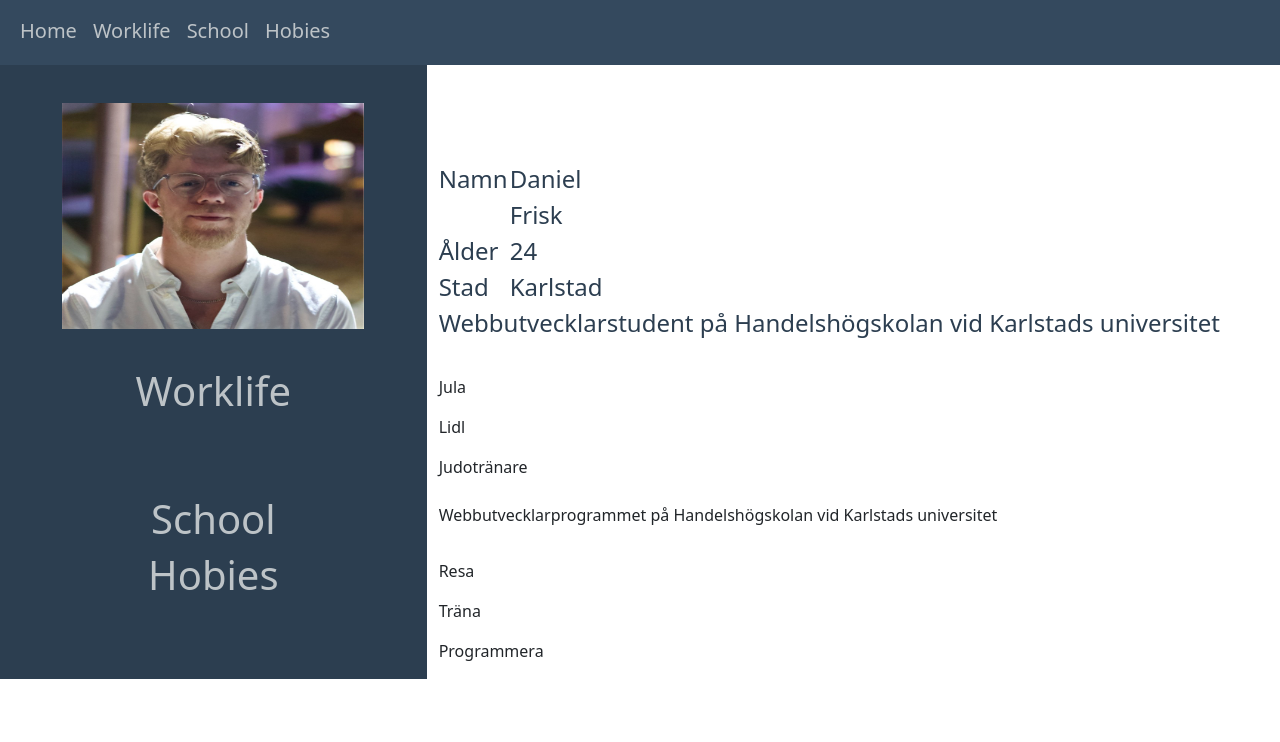
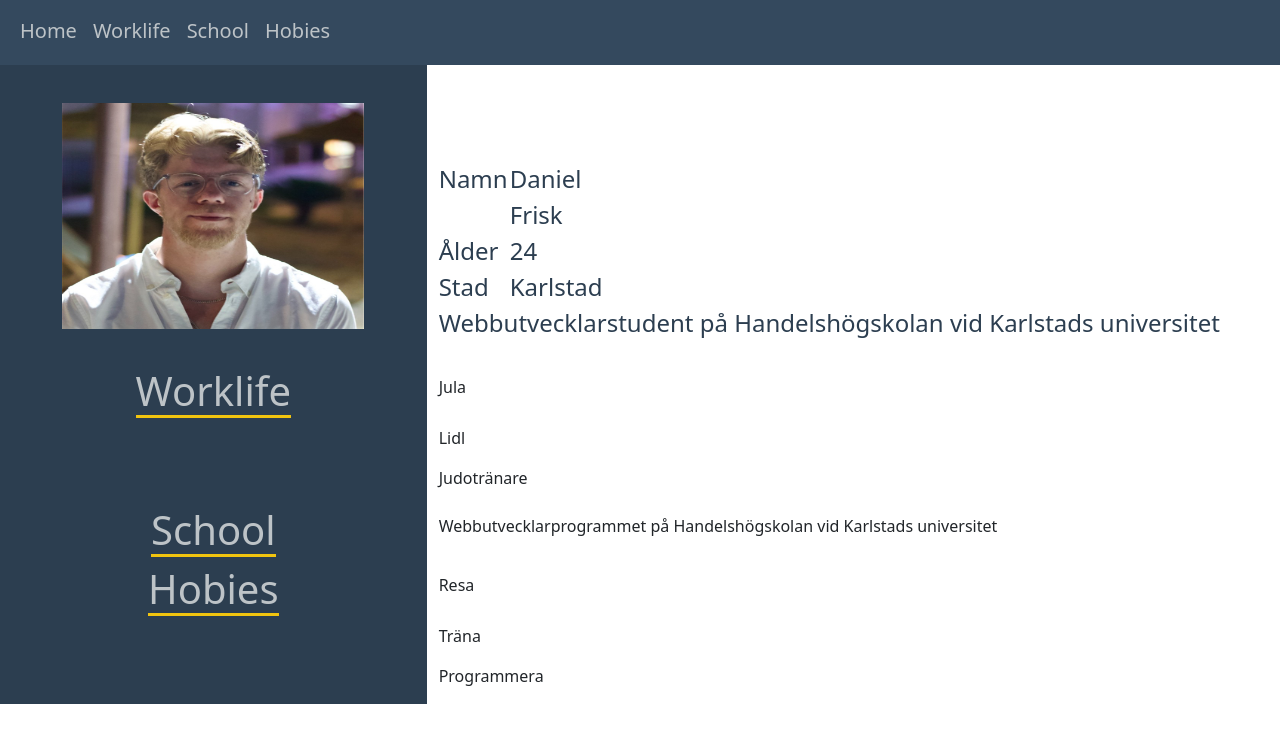
Before and after one commit to Dackefrsik/Daniel-Portfolio, a React (Vite) app in the folder cv-webbapp/: page / in a window 1280 px wide. Shown: the top 742 px of the page. Built offline with nearby package versions, Linux system fonts and the light colour scheme.

Commit message:
Style och layouts
Har fixat lite enkel design i Style.css och fixat lite grundläggande layout i några av komponenterna

```diff
--- a/cv-webbapp/src/body/Hobie.jsx
+++ b/cv-webbapp/src/body/Hobie.jsx
@@ -10,7 +10,19 @@ function Hobie() {
                 </div>
                 <div className="col-8">
                     <p className="mt-2">Resa</p>
+
+
+                </div>
+            </div>
+            <div className="row">
+                <div className="col-4 bgProfilePicture"></div>
+                <div className="col-8">
                     <p>Träna</p>
+                </div>
+            </div>
+            <div className="row">
+                <div className="col-4 bgProfilePicture"></div>
+                <div className="col-8">
                     <p>Programmera</p>
                 </div>
             </div>
--- a/cv-webbapp/src/body/Worklife.jsx
+++ b/cv-webbapp/src/body/Worklife.jsx
@@ -11,7 +11,19 @@ function Worklife() {
                 </div>
                 <div className="col-8">
                     <p className="mt-2">Jula</p>
+
+                </div>
+
+            </div>
+            <div className="row">
+                <div className="col-4 bgProfilePicture d-flex justify-content-center"></div>
+                <div className="col-8">
                     <p>Lidl</p>
+                </div>
+            </div>
+            <div className="row">
+                <div className="col-4 bgProfilePicture"></div>
+                <div className="col-8">
                     <p>Judotränare</p>
                 </div>
             </div>
--- a/cv-webbapp/style/style.css
+++ b/cv-webbapp/style/style.css
@@ -1,3 +1,4 @@
+/*Variable för färger*/
 :root {
     --Primary: #34495E;
     --Secondary: #BDC3C7;
@@ -19,7 +20,6 @@ body {
     background-color: var(--Background);
 }
 
-
 /*#Region style för navbar*/
 nav {
     background-color: var(--Primary);
@@ -35,22 +35,23 @@ nav a {
 nav a:hover {
     border-bottom: 3px solid var(--Accentfärg);
 }
-
 /*#endregion*/
 
-
+/*Font i komponenten Home*/
 .fontHome {
     font-size: 1.5rem;
     color: var(--TexColor);
 }
 
-
+/*Färgen på vänster sida*/
 .bgProfilePicture {
     background-color: var(--TexColor);
 }
 
+/*Style text*/
 .textColor{
     color: var(--Secondary);
+    border-bottom: 3px solid var(--Accentfärg); /*Behöver en ny rad för varje element som ska in i vänsterkolumenen*/
 }
 
 
@@ -82,6 +83,8 @@ nav a:hover {
 
 /*#endregion*/
 
-#Hobie{
+
+/*Test CSS*/
+/* #Hobie{
     height: 300px;
-}
+} */
```
